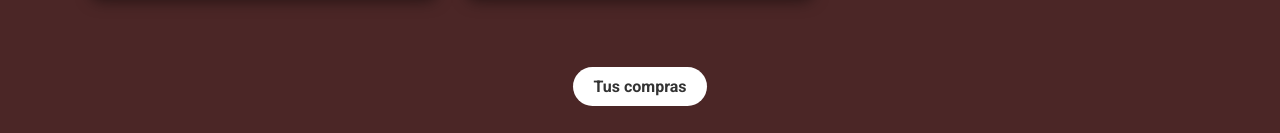
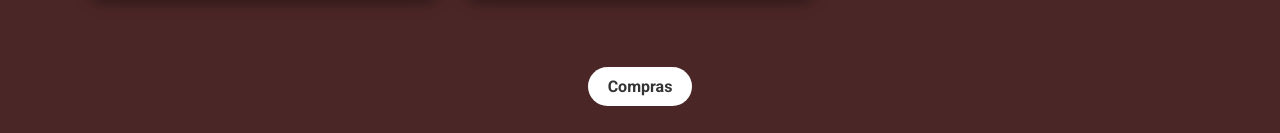
Before and after one commit to RodriLagares/TuPeli.com, a plain HTML site: page index.html in a window 1280 px wide. Shown: the part 1121-1254 px from the top of the page. Drawn offline with Linux system fonts and the light colour scheme.

Commit message:
Ajuste rapido

```diff
--- a/index.html
+++ b/index.html
@@ -15,6 +15,6 @@
 
 
     </section>
-    <a href="./carrito.html">Tus compras</a>
+    <a href="./carrito.html">Compras</a>
     </body>
     </html>
```
